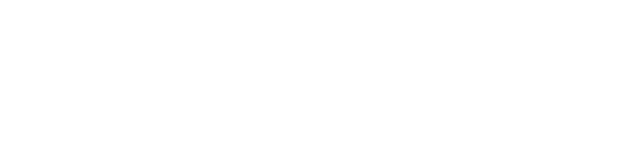
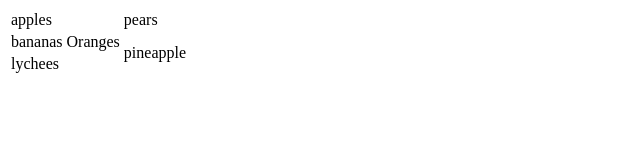
Before and after one commit to chrisgyger/learning-web-design, a plain HTML site: page Ch8/ex8-3.html in a window 1280 px wide. Shown: the whole page, without its empty margins (0-640 px from the left). Drawn offline with Linux system fonts and the light colour scheme.

Commit message:
Completed Exercise 8-3

```diff
--- a/Ch8/ex8-3.html
+++ b/Ch8/ex8-3.html
@@ -4,5 +4,24 @@
     <title></title>
   </head>
   <body>
+
+  <table>
+    <tr>
+      <td>apples</td>
+      <td rowspan="3">Oranges</td>
+      <td>pears</td>
+    </tr>
+    <tr>
+      <td>bananas</td>
+      <td rowspan="2">pineapple</td>
+    </tr>
+    <tr>
+      <td>lychees</td>
+    </tr>
+
+  </table>
+
+
+
   </body>
 </html>
```
